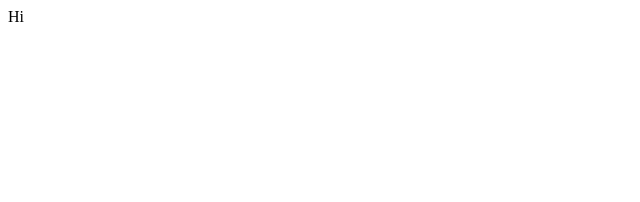
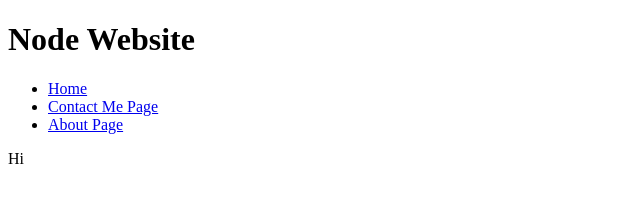
Before and after one commit to Figby222/node-website, a plain HTML site: page src/404.html in a window 1280 px wide. Shown: the whole page, without its empty margins (0-640 px from the left). Drawn offline with Linux system fonts and the light colour scheme.

Commit message:
Add header with links to other pages

```diff
--- a/src/404.html
+++ b/src/404.html
@@ -5,6 +5,22 @@
         <title>Node Website - 404</title>
     </head>
     <body>
+        <header>
+            <h1 className="main-header">Node Website</h1>
+        </header>
+        <nav>
+            <ul>
+                <li>
+                    <a href="/">Home</a>
+                </li>
+                <li>
+                    <a href="/contact-me">Contact Me Page</a>
+                </li>
+                <li>
+                    <a href="/about">About Page</a>
+                </li>
+            </ul>
+        </nav>
         Hi
     </body>
 </html>
```
